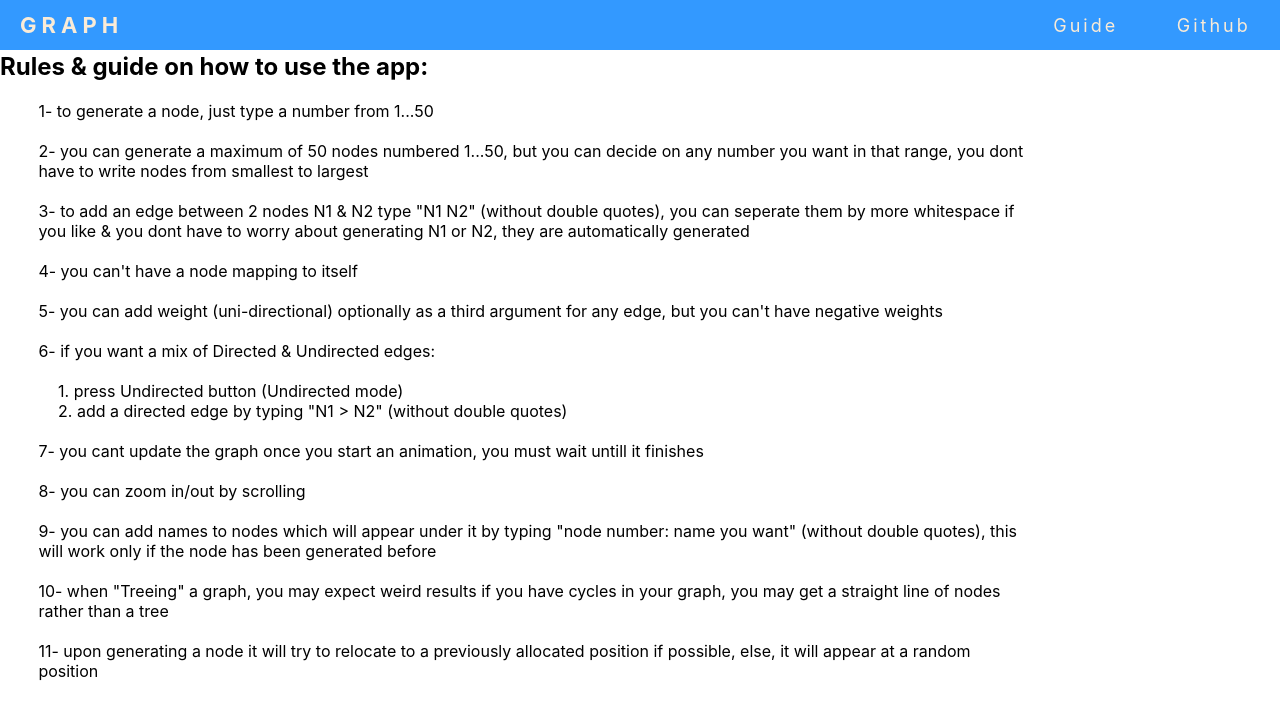
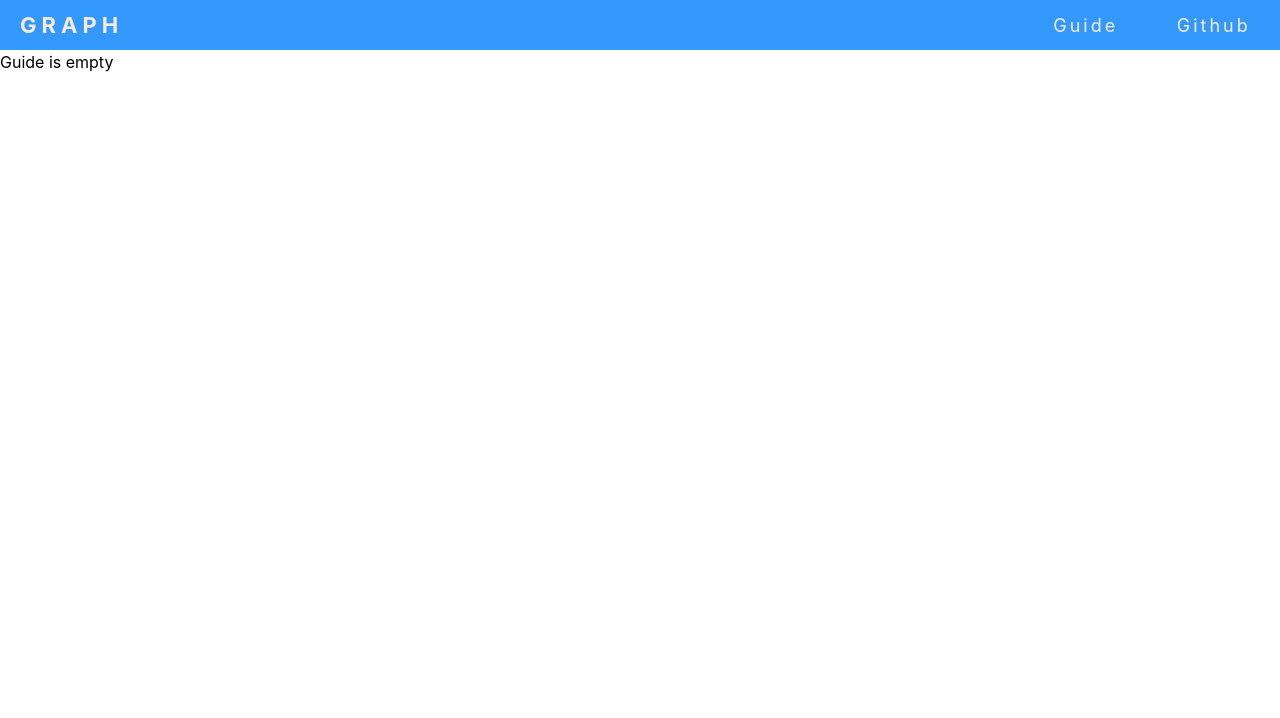
Before and after one commit to HNOONa-0/React_Graph_Project, a React (Create React App) app in the folder final_proj/: page /#/Guide in a window 1280 px wide. Shown: the top 718 px of the page. Built offline with nearby package versions, Linux system fonts and the light colour scheme.

Commit message:
save as blank guide

```diff
--- a/final_proj/src/pages/Guide.js
+++ b/final_proj/src/pages/Guide.js
@@ -10,72 +10,7 @@ const Guide = () => {
     setTitle("Guide");
   }, []);
   return (
-    <div>
-      <h2>Rules {"&"} guide on how to use the app:</h2>
-      <div style={{ paddingLeft: "3%", width: "80%" }}>
-        <br></br>
-        <p>
-          {++i}- to generate a node, just type a number from 1...{maxNodes}
-        </p>
-        <br></br>
-        <p>
-          {++i}- you can generate a maximum of 50 nodes numbered 1...{maxNodes},
-          but you can decide on any number you want in that range, you dont have
-          to write nodes from smallest to largest
-        </p>
-        <br></br>
-        <p>
-          {++i}- to add an edge between 2 nodes N1 {"&"} N2 type "N1 N2"
-          (without double quotes), you can seperate them by more whitespace if
-          you like {"&"} you dont have to worry about generating N1 or N2, they
-          are automatically generated
-        </p>
-        <br></br>
-        <p>{++i}- you can't have a node mapping to itself</p>
-        <br></br>
-        <p>
-          {++i}- you can add weight (uni-directional) optionally as a third
-          argument for any edge, but you can't have negative weights
-        </p>
-        <br></br>
-        <p>
-          {++i}- if you want a mix of Directed {"&"} Undirected edges:<br></br>
-          <br></br>
-        </p>
-        <div style={{ paddingLeft: "2%" }}>
-          <p>{++j}. press Undirected button (Undirected mode)</p>
-          <p>
-            {++j}. add a directed edge by typing "N1 {" > "} N2" (without double
-            quotes)
-          </p>
-          <br></br>
-        </div>
-        <p>
-          {++i}- you cant update the graph once you start an animation, you must
-          wait untill it finishes
-        </p>
-        <br></br>
-        <p>{++i}- you can zoom in/out by scrolling</p>
-        <br></br>
-        <p>
-          {++i}- you can add names to nodes which will appear under it by typing
-          "node number: name you want" (without double quotes), this will work
-          only if the node has been generated before
-        </p>
-        <br></br>
-        <p>
-          {++i}- when "Treeing" a graph, you may expect weird results if you
-          have cycles in your graph, you may get a straight line of nodes rather
-          than a tree
-        </p>
-        <br></br>
-        <p>
-          {++i}- upon generating a node it will try to relocate to a previously
-          allocated position if possible, else, it will appear at a random
-          position
-        </p>
-      </div>
-    </div>
+    <div>Guide is empty</div>
   );
 };
 export default Guide;
```
